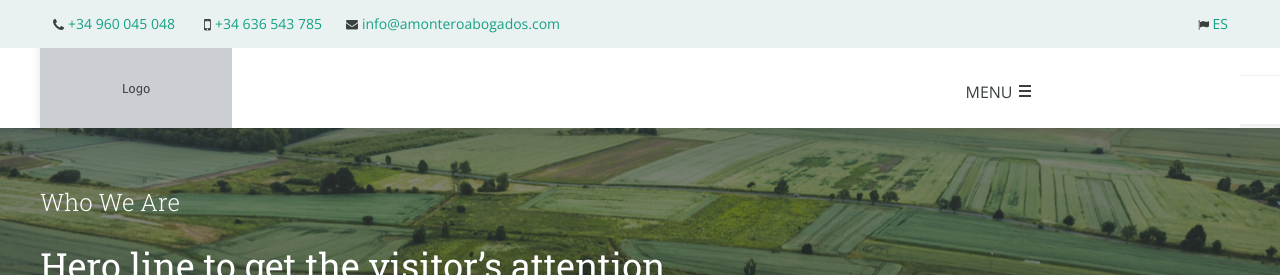
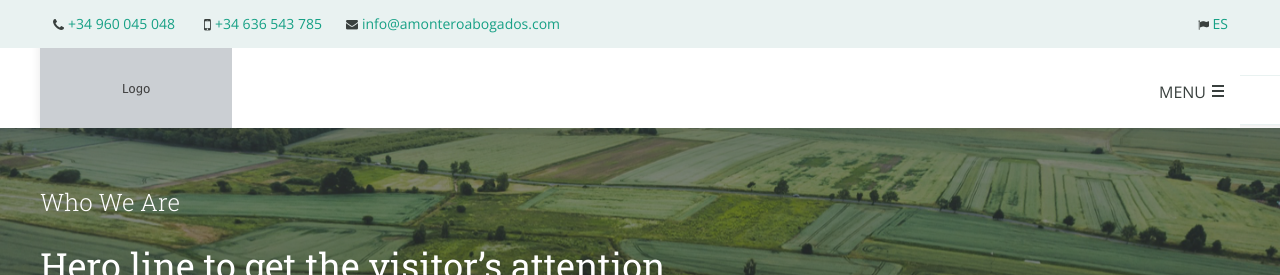
Before and after one commit to thewinger/multilang-jekyll-landing, a Jekyll site: the page built from en/index.html, in a window 1280 px wide. Shown: the top 275 px of the page. Built offline with Jekyll 4.4.1, drawn with Linux system fonts in a browser that asks for light colours.

```diff
--- a/_dev/src/sass/_components.navigation.scss
+++ b/_dev/src/sass/_components.navigation.scss
@@ -38,6 +38,8 @@
   background: none;
   border: none;
   outline: none;
+  text-align: right;
+  padding-right: $inuit-base-spacing-unit--small;
   span {
     margin: -4px 0 0 4px;
   }
--- a/css/main.css
+++ b/css/main.css
@@ -1286,6 +1286,8 @@
   background: none;
   border: none;
   outline: none;
+  text-align: right;
+  padding-right: 12px;
 }
 .menu-toggle span {
   margin: -4px 0 0 4px;
```
